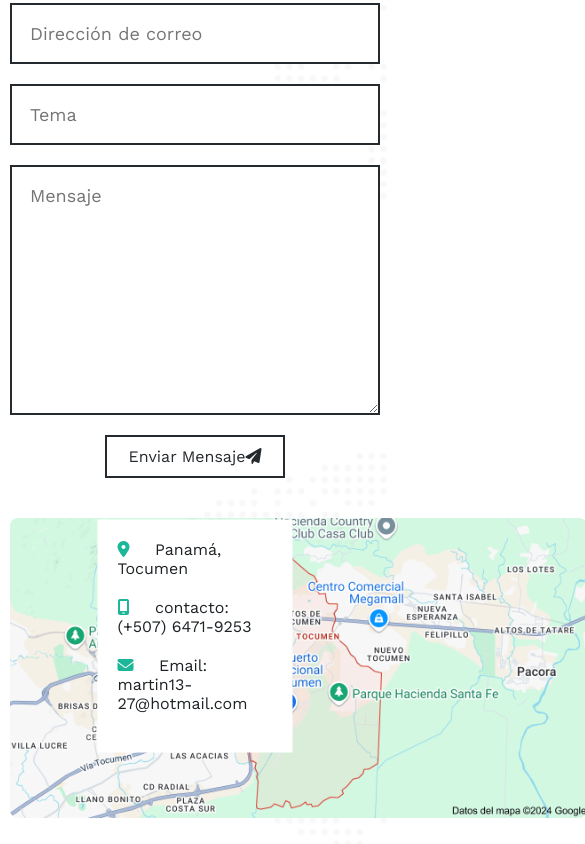
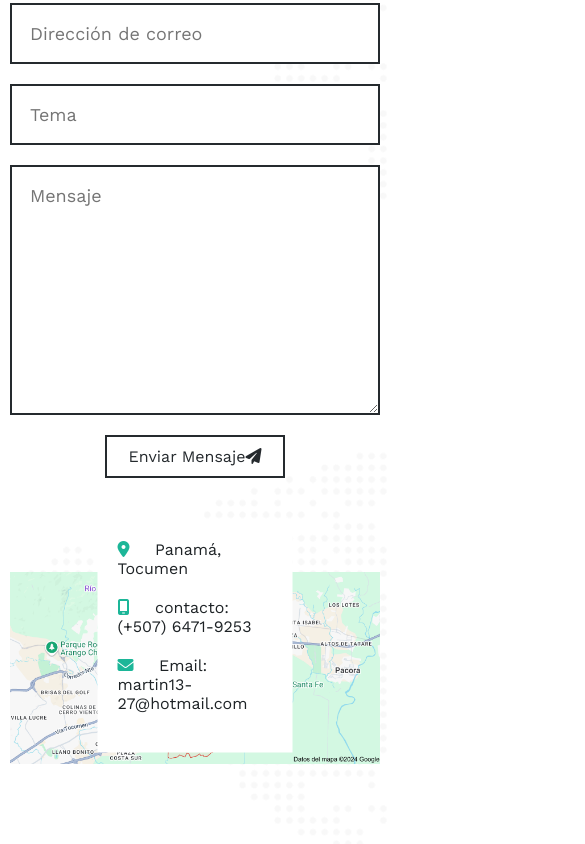
Before and after one commit to Martin2792/cv, a plain HTML site: page index.html in a window 390 px wide. Shown: the part 8755-9599 px from the top of the page, 585 px wide, since content can reach past the window. Drawn offline with nearby package versions, Linux system fonts and the light colour scheme.

Commit message:
Update estilos.css

```diff
--- a/estilos.css
+++ b/estilos.css
@@ -818,7 +818,7 @@ footer .arriba{
 
     .contacto .fila .col img {
         height: 300px; /* Ajusta la altura según lo que necesites */
-        width: auto; /* Mantiene la proporción de la imagen */
+        width: 100%; /* Mantiene la proporción de la imagen */
         object-fit: contain; /* Asegura que la imagen se ajuste sin recortes */
     }
 
```
